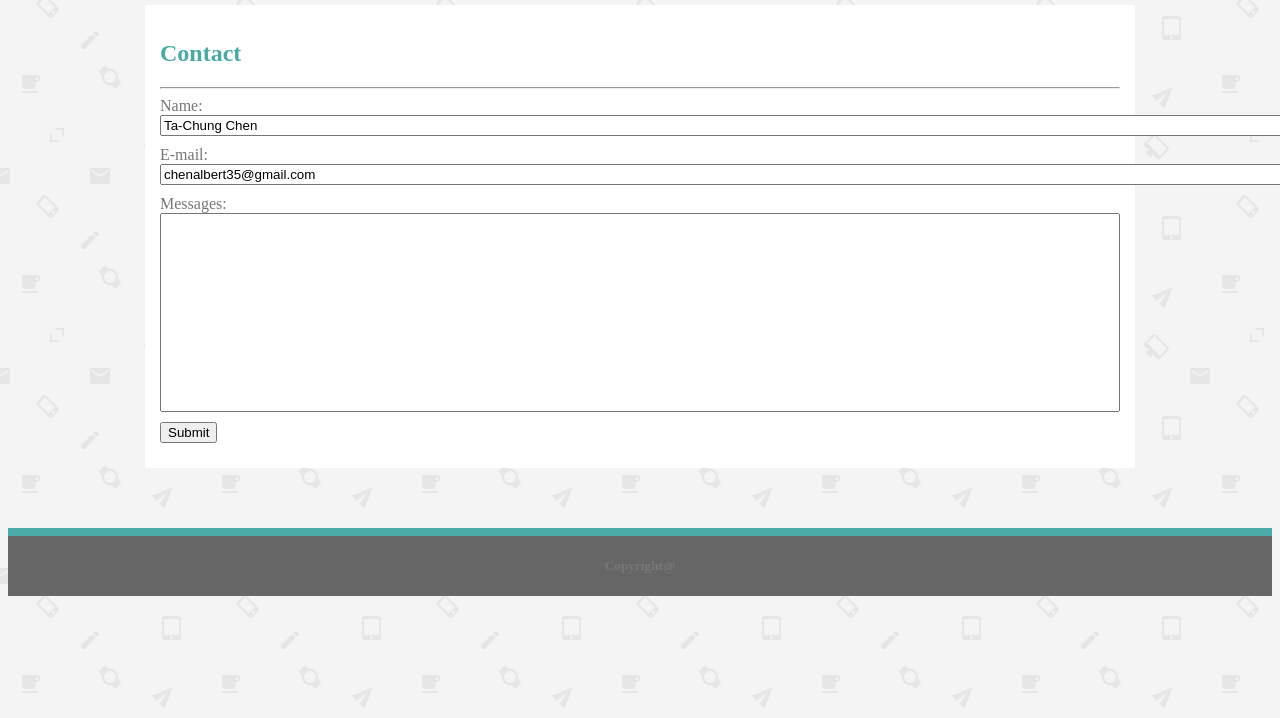
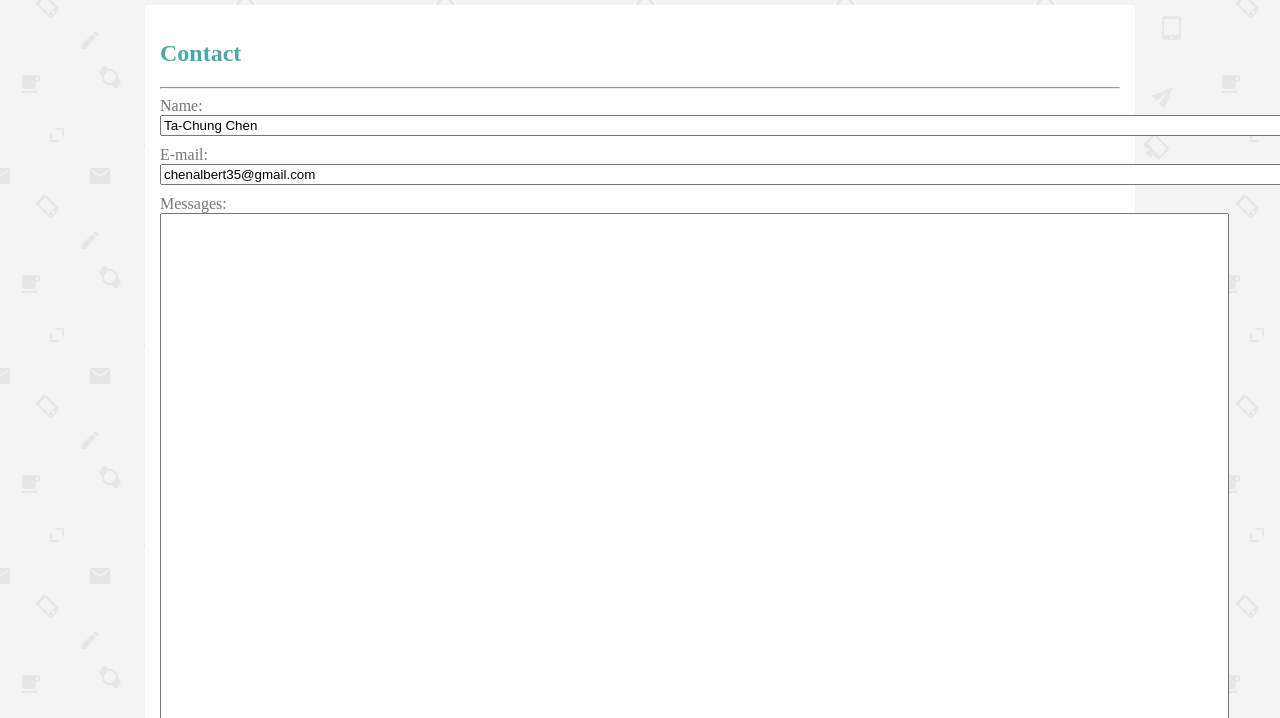
Before and after one commit to chenalbe/chenalbe.github.io, a plain HTML site: page contact.html in a window 1280 px wide. Shown: the part 82-800 px from the top of the page. Drawn offline with Linux system fonts and the light colour scheme.

Commit message:
Update Contact

```diff
--- a/assets/css/style.css
+++ b/assets/css/style.css
@@ -77,8 +77,6 @@ H1 {
     margin:10px;
 }
 #message {
-    width: 100%;
-    padding: 90px 90px;
     box-sizing: border-box;
 }
 input { margin-bottom: 10px; }
--- a/contact.html
+++ b/contact.html
@@ -28,7 +28,7 @@
             E-mail:<br>
             <input type="text" name="email" value="chenalbert35@gmail.com" size = 145><br>
             Messages:<br>
-            <input type="text" name="message" id="message"><br>
+            <textarea name="message" id="message" rows="50" cols="131"></textarea><br>
             <input type="submit" value="Submit">
           </form>
 
```
